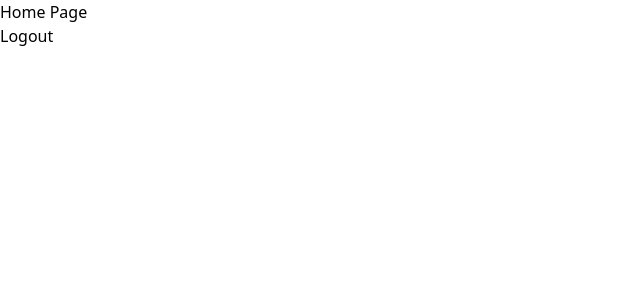
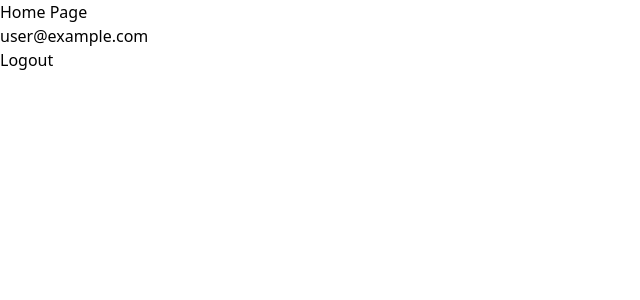
Before and after one commit to axew-is-kibago/kibago-teams, a React (Vite) app: page / in a window 1280 px wide. Shown: the top 300 px of the page, without its empty margins (0-640 px from the left). Built offline with nearby package versions, Linux system fonts and the light colour scheme; no server answers; sample sign-in values are in the browser's storage.

Commit message:
display login user email in Homepage

```diff
--- a/src/pages/Home.tsx
+++ b/src/pages/Home.tsx
@@ -16,6 +16,7 @@ export const Home = () => {
     return (
       <div>
         <h1>Home Page</h1>
+        <p>{user.email}</p>
         <button onClick={handleLogout}>Logout</button>
       </div>
     )
```
